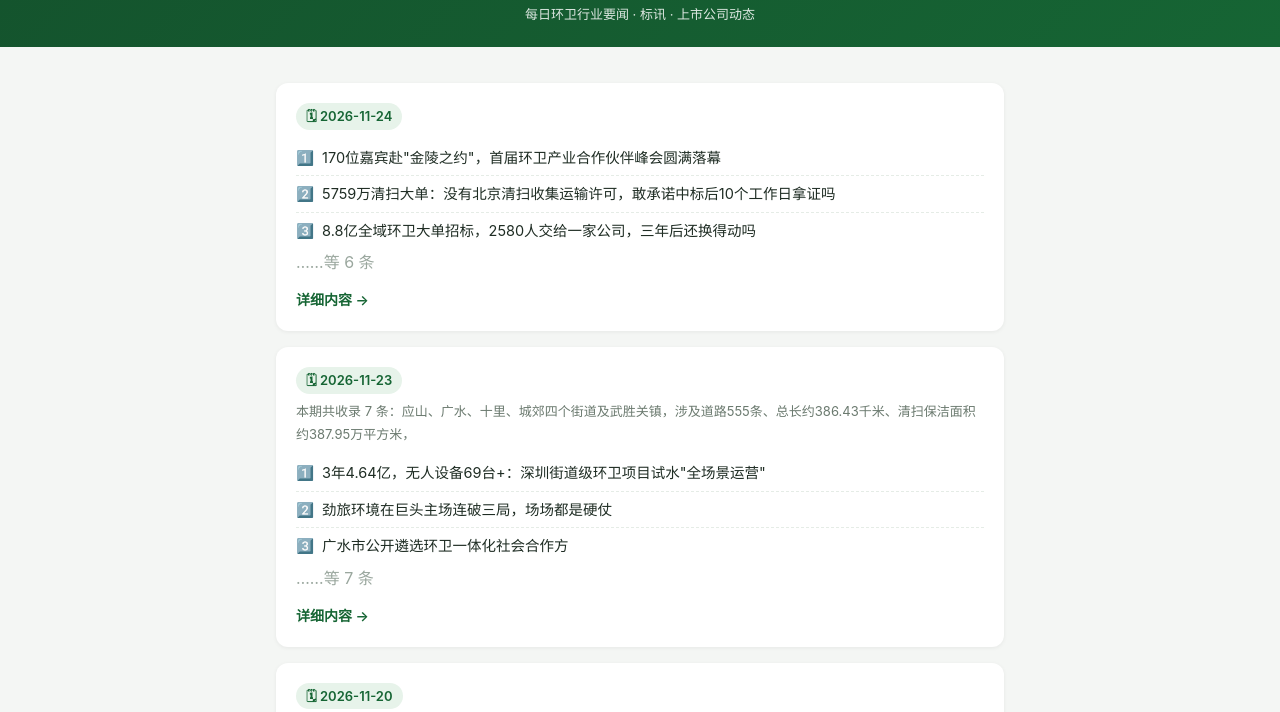
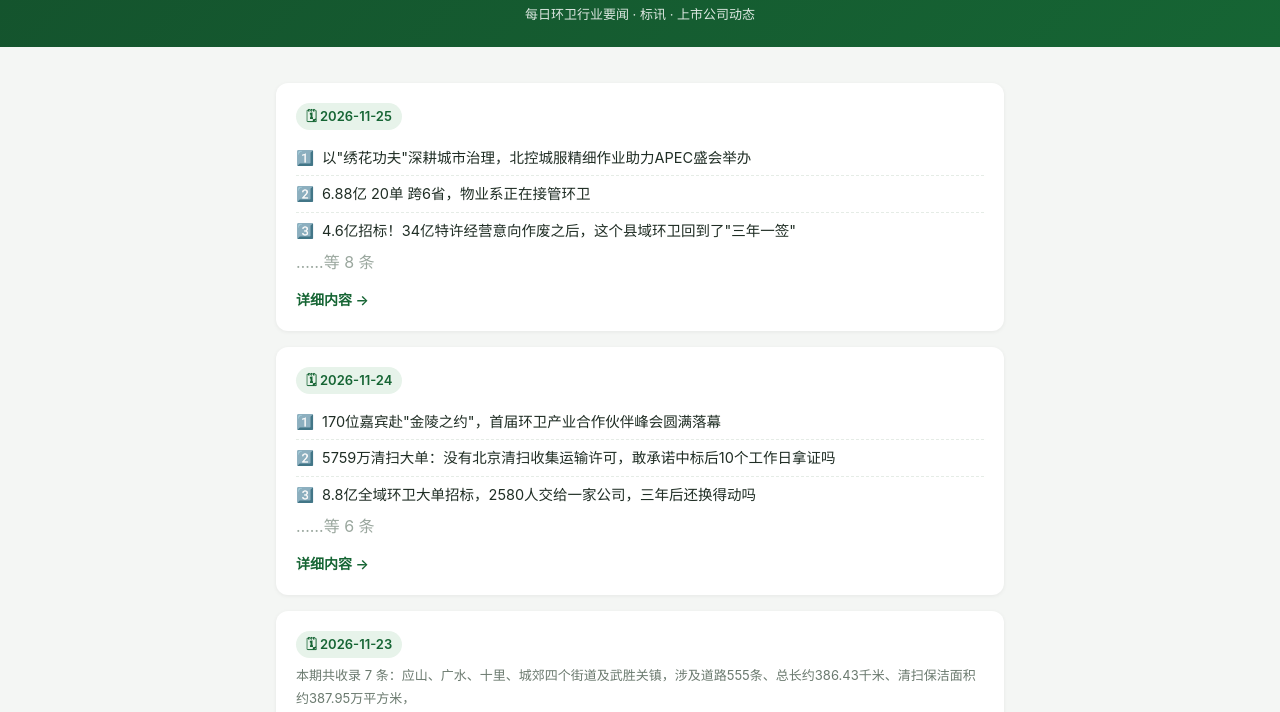
Before and after one commit to Luke1223S/huanwei-news, a plain HTML site: page index.html in a window 1280 px wide. Shown: the part 68-780 px from the top of the page. Drawn offline with Linux system fonts and the light colour scheme.

Commit message:
publish: index.html

```diff
--- a/index.html
+++ b/index.html
@@ -29,6 +29,15 @@ a.back:hover{text-decoration:underline}
 </style></head><body>
 <header class="site"><h1>📰 环卫新闻日刊</h1><p>每日环卫行业要闻 · 标讯 · 上市公司动态</p></header>
 <div class="wrap"><div class="card">
+<span class="date-tag">🗓 2026-11-25</span>
+<p class="meta"></p>
+<ul class="hl"><li><span class="n">1️⃣</span><span>以"绣花功夫"深耕城市治理，北控城服精细作业助力APEC盛会举办</span></li>
+<li><span class="n">2️⃣</span><span>6.88亿 20单 跨6省，物业系正在接管环卫</span></li>
+<li><span class="n">3️⃣</span><span>4.6亿招标！34亿特许经营意向作废之后，这个县域环卫回到了"三年一签"</span></li></ul>
+<span style="color:#9aa79e">……等 8 条</span>
+<br/><a class="more" href="2026-11-25.html">详细内容 →</a>
+</div>
+<div class="card">
 <span class="date-tag">🗓 2026-11-24</span>
 <p class="meta"></p>
 <ul class="hl"><li><span class="n">1️⃣</span><span>170位嘉宾赴"金陵之约"，首届环卫产业合作伙伴峰会圆满落幕</span></li>
```
